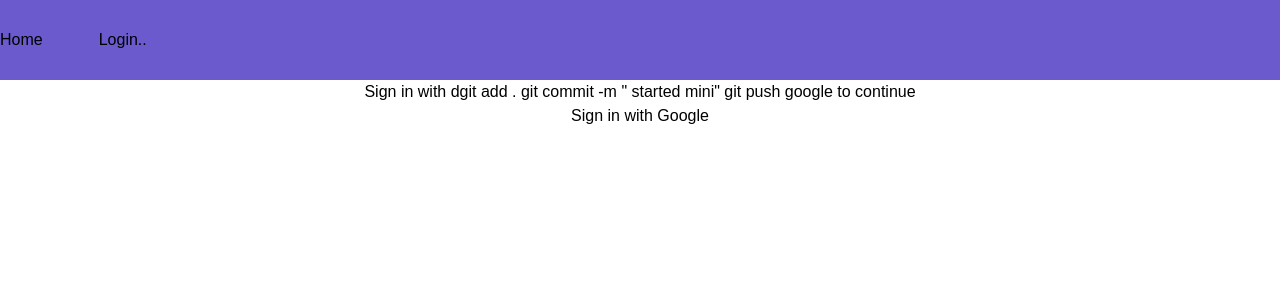
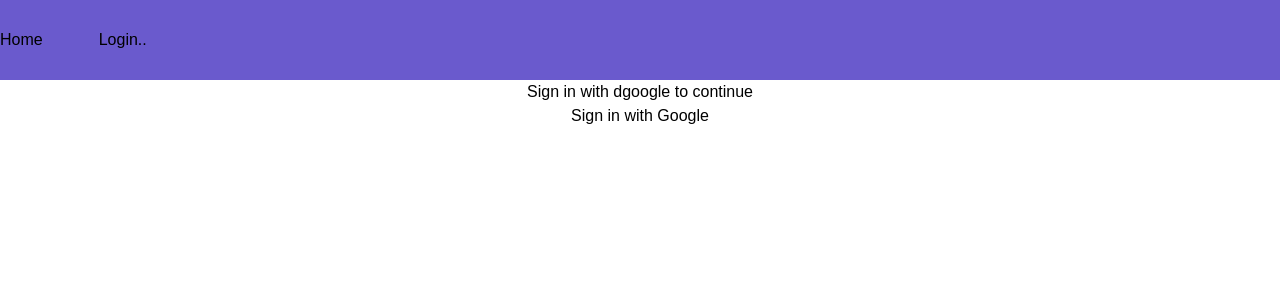
Before and after one commit to HNik500/OfficialFireBasexReactSocialMediaPage, a React (Vite) app: page /login in a window 1280 px wide. Shown: the top 300 px of the page. Built offline with nearby package versions, Linux system fonts and the light colour scheme; no server answers.

Commit message:
started mini

```diff
--- a/src/Pages/Login.tsx
+++ b/src/Pages/Login.tsx
@@ -11,10 +11,7 @@ export const Login =  () => {
         navigate("/")
     }
   return (
-    <div><p>Sign in with dgit add .
-    git commit -m " started mini"
-    git push
-    google to continue</p>
+    <div><p>Sign in with dgoogle to continue</p>
     <button onClick={signInWithGoogle}>Sign in with Google</button>
     </div>
   )
```
